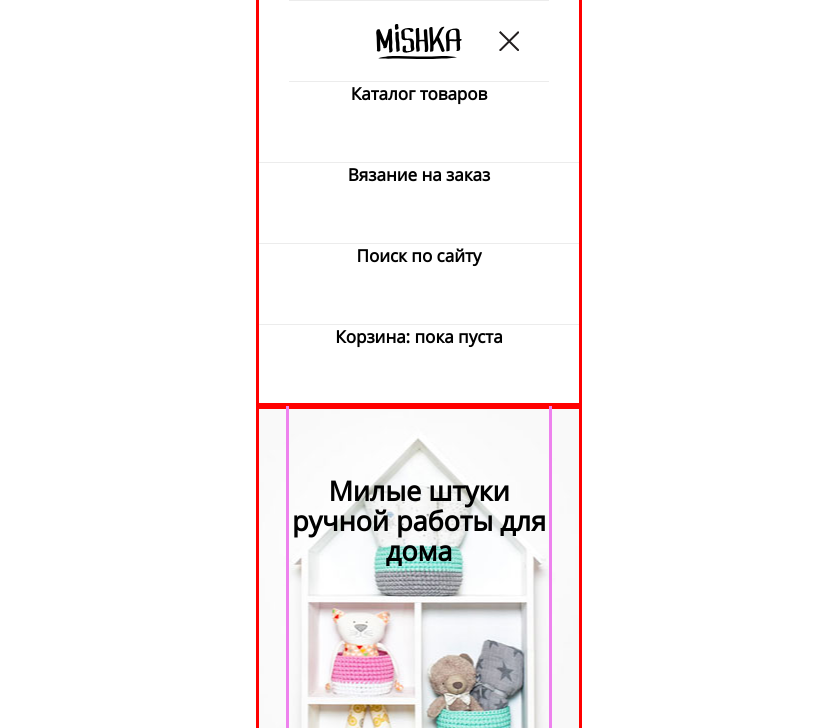
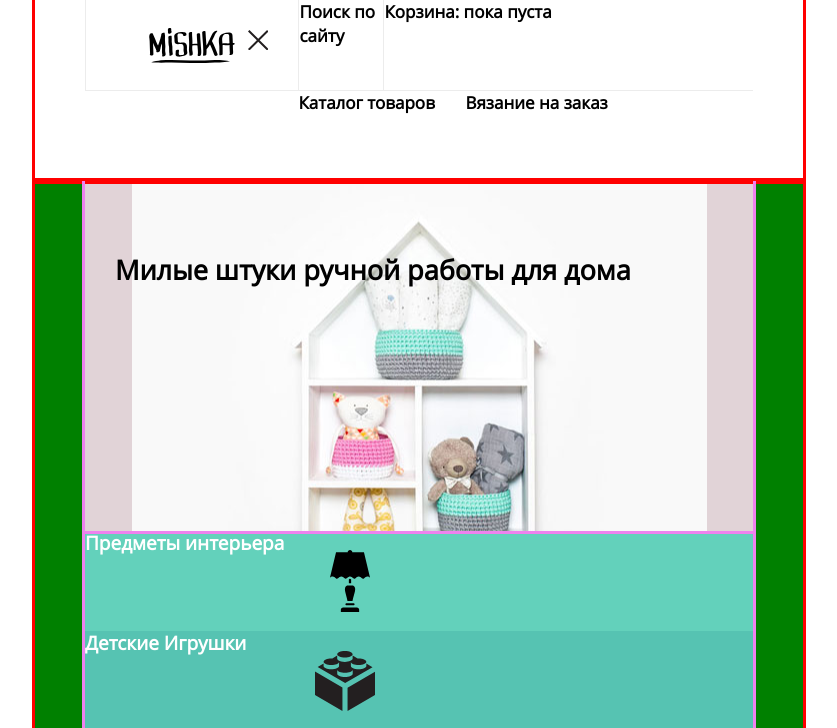
Before and after one commit to igor9ss/584557-mishka, a plain HTML site: page source/index.html in a window 1280 px wide. Shown: the top 728 px of the page, without its empty margins (221-1058 px from the left). Drawn offline with nearby package versions, Linux system fonts and the light colour scheme; files that its build step writes are made by us from their sources.

Commit message:
правит ветки

```diff
--- a/source/index.html
+++ b/source/index.html
@@ -13,16 +13,16 @@
         </span>
       <nav class="main-navigation">
         <ul class="main-navigation__list site-list">
-          <li class="site-list__item">
+          <li class="site-list__item site-list__catalog">
             <a class="site-list__link" href="mishka%20-%20catalog.html">Каталог товаров</a>
           </li>
-          <li class="site-list__item">
+          <li class="site-list__item site-list__booking">
             <a class="site-list__link" href="mishka%20-%20form.html">Вязание на заказ</a>
           </li>
-          <li class="main-navigation_search site-list__item">
+          <li class="main-navigation_search site-list__item site-list__search">
             <a class="site-list__link" href="#">Поиск по сайту</a>
           </li>
-          <li class="main-navigation_cart site-list__item">
+          <li class="main-navigation_cart site-list__item site-list__cart">
             <a class="site-list__link" href="#">Корзина: пока пуста</a>
           </li>
         </ul>
--- a/source/less/blocks/contacts.less
+++ b/source/less/blocks/contacts.less
@@ -1,7 +1,8 @@
 .contacts {
+  background: #ffffff;
   outline: 3px solid green;
-
-  &__title {
+}
+.contacts__title {
   margin: 0;
   padding: 0;
   font-size: 18px;
@@ -9,24 +10,22 @@
   line-height: 30px;
 }
 
-  &__table {
+.contacts__table {
   font-size: 15px;
   font-weight: normal;
   line-height: 30px;
   color: #444444;
 }
 
-  &__address {
+.contacts__address {
   vertical-align: top;
 }
 
-  &__email-link {
+.contacts__email-link {
   color: #444444;
 }
 
-  &__map {
-    margin-left: -30px;
+.contacts__map {
   background-color: #e6e2dc;
   background-image: url("../../img/map-mobile@1x.jpg") no-repeat center;
 }
-}
--- a/source/less/blocks/form.less
+++ b/source/less/blocks/form.less
@@ -1,21 +1,21 @@
 .form {
-  text-align: left;
+  background: #ffffff;
   outline: 3px solid green;
-
-  &__descr {
+}
+.form__descr {
   margin: 0;
   font-size: 13px;
   line-height: 24px;
   color: #444444;
 }
 
-  &__label {
+.form__label {
   font-size: 17px;
   line-height: 18px;
   font-weight: bold;
 }
 
-  &__val {
+.form__val {
   font-size: 17px;
   line-height: 16px;
   font-weight: bold;
@@ -23,7 +23,7 @@
   text-transform: uppercase;
   }
 
-  &__fieldset {
+.form__fieldset {
   margin: 0;
   padding: 0;
   border-bottom: none;
@@ -31,4 +31,3 @@
   border-right: none;
   border-top: 1px solid #63d1bb;
 }
-}
--- a/source/less/blocks/main-content.less
+++ b/source/less/blocks/main-content.less
@@ -3,10 +3,11 @@
   width: 320px;
   margin: 0 auto;
   padding: 0 30px;
-  background: #ffffff;
+  background: green;
   outline: 3px solid red;
+}
 
-  &__title {
+.main-content__title {
     min-height: 175px;
     margin: 0;
     padding: 0 30px;
@@ -15,5 +16,11 @@
     font-weight: bold;
     background-color: #f1f1f1;
     outline: 3px solid orange;
+}
+
+@media (min-width: 768px) {
+  .main-content {
+    width: 768px;
+    padding: 0 50px;
   }
 }
--- a/source/less/blocks/main-footer.less
+++ b/source/less/blocks/main-footer.less
@@ -6,3 +6,10 @@
   background: #f1f1f1;
   outline: 3px solid red;
 }
+
+@media (min-width: 768px) {
+  .main-footer {
+    width: 768px;
+    padding: 0 50px;
+  }
+}
--- a/source/less/blocks/main-header.less
+++ b/source/less/blocks/main-header.less
@@ -5,25 +5,26 @@
   padding: 0 30px;
   background: #ffffff;
   outline: 3px solid red;
+}
 
-  &__logo {
+.main-header__logo {
     display: block;
     position: relative;
     width: 100%;
     min-height: 80px;
     border-top: 1px solid #ececec;
     border-bottom: 1px solid #ececec;
-  }
+}
 
-  &__logo-img {
+.main-header__logo-img {
     position: absolute;
     top: 50%;
     left: 50%;
     margin-left: -43px;
     margin-top: -17px;
-  }
+}
 
-  &__menu-toggle {
+.main-header__menu-toggle {
     position: absolute;
     width: 20px;
     height: 20px;
@@ -34,5 +35,21 @@
     background: url("../../img/icon-menu-close.svg");
     border: none;
     outline: none;
+}
+
+@media (min-width: 768px) {
+  .main-header {
+    display: flex;
+    width: 768px;
+    padding: 0 50px;
+  }
+
+  .main-header__logo {
+    display: inline-block;
+    width: 320px;
+    height: 90px;
+    border: none;
+    border-bottom: 1px solid #ececec;
+    border-left: 1px solid #ececec;
   }
 }
--- a/source/less/blocks/main-navigation.less
+++ b/source/less/blocks/main-navigation.less
@@ -1,8 +1,8 @@
 .main-navigation {
   background: #ffffff;
+}
 
-  &__list {
-    margin: 0 -30px;
-    padding: 0;
-  }
+.main-navigation__list {
+  margin: 0;
+  padding: 0;
 }
--- a/source/less/blocks/modal.less
+++ b/source/less/blocks/modal.less
@@ -3,12 +3,11 @@
   width: 320px;
   margin: 0 auto;
   padding: 0 30px;
-  text-align: center;
   background: #ffffff;
   outline: 3px solid red;
+}
 
-
-  &__title {
+.modal__title {
   display: inline-block;
   width: 150px;
   margin: 0;
@@ -17,34 +16,39 @@
   font-weight: bold;
 }
 
-  &__form {
+.modal__form {
   margin: 0;
   padding: 0;
 }
 
-  &__sizes {
+.modal__sizes {
   margin: 0;
   padding: 0;
   border: none;
 }
 
-  &__btn {
+.modal__btn {
   line-height: 16px;
   color: #ffffff;
   background-color: #63d1bb;
   border: none;
 }
 
-  &__form-descr {
+.modal__form-descr {
   font-size: 15px;
   line-height: 30px;
   color: #444444;
 }
 
-  &__goods-size {
+.modal__goods-size {
   font-size: 17px;
   line-height: 16px;
   font-weight: bold;
   color: #444444;
 }
+
+@media (min-width: 768px) {
+  .modal {
+    width: 568px;
   }
+}
--- a/source/less/blocks/product-section.less
+++ b/source/less/blocks/product-section.less
@@ -1,39 +1,35 @@
 .product-section {
   outline: 3px solid violet;
-
-  &__title {
+}
+.product-section__title {
   height: 280px;
-    margin: 0 -30px;
+  margin: 0;
   padding: 70px 30px 0;
   font-size: 27px;
   font-weight: bold;
-    line-height: 30px;
-    text-align: center;
-    background: #e1d3d7 url("../../img/hero-mobile@1x.jpg") no-repeat center -20px;
+  ine-height: 30px;
+  background: #e1d3d7 url("../../img/hero-mobile@1x.jpg") no-repeat center;
+  outline: 3px solid violet;
 }
 
-  &__list {
+.product-section__list {
   padding: 0;
   margin: 0;
   list-style: none;
   text-align: left;
 }
 
-  &__item1 {
-    height: 100px;
-    margin: 0 -30px;
-    padding: 0 30px;
+.product-section__item1 {
+  min-height: 100px;
   background: #63d1bb url("../../img/icon-interior.svg") no-repeat 245px center;
 }
 
-  &__item2 {
-    height: 100px;
-    margin: 0 -30px;
-    padding: 0 30px;
+.product-section__item2 {
+  min-height: 100px;
   background: #56c3b2 url("../../img/icon-toy.svg") no-repeat 230px center;
   }
 
-  &__link {
+.product-section__link {
   display: block;
   width: 100%;
   height: 100%;
@@ -42,4 +38,3 @@
   font-weight: bold;
   color: white;
 }
-}
--- a/source/less/blocks/product.less
+++ b/source/less/blocks/product.less
@@ -1,7 +1,8 @@
 .product {
+  background: #ffffff;
   outline: 3px solid green;
-
-  &__name {
+}
+.product__name {
   margin: 0;
   font-size: 17px;
   line-height: 24px;
@@ -9,7 +10,7 @@
   text-align: left;
 }
 
-  &__descr {
+.product__descr {
   padding: 0;
   margin: 0;
   font-size: 13px;
@@ -18,14 +19,13 @@
   text-align: left;
 }
 
-  &__link {
+.product__link {
   color: #63d1bb;
 }
 
-  &__btn {
+.product__btn {
   width: 190px;
   min-height: 50px;
   font-size: 17px;
   line-height: 16px;
 }
-}
--- a/source/less/blocks/site-list.less
+++ b/source/less/blocks/site-list.less
@@ -2,25 +2,52 @@
   font-size: 17px;
   font-weight: bold;
   line-height: 24px;
-  text-align: center;
   list-style: none;
   background: #ffffff;
+}
 
-  &__item {
-    min-height: 80px;
+.site-list__item {
+  min-height: 80px;
+  border-bottom: 1px solid #ececec;
+}
+
+.site-list__link {
+  display: block;
+  color: black;
+}
+
+@media (min-width: 768px) {
+  .site-list {
+    display: flex;
+    flex-wrap: wrap;
+  }
+
+  .site-list__item {
+    min-height: 90px;
+    border-bottom: none;
+  }
+
+  .site-list__search {
+    order: 1;
+    width: 84px;
+    border-left: 1px solid #ececec;
+    border-right: 1px solid #ececec;
     border-bottom: 1px solid #ececec;
   }
 
-  &__link {
-    display: block;
-    color: black;
+  .site-list__cart{
+    order: 2;
+    width: 265px;
+    flex-grow: 1;
+    border-bottom: 1px solid #ececec;
+  }
 
-    &:hover {
-      color: #666666;
-    }
-
-    &:active {
-      color: #b2b2b2;
-    }
+  .site-list__catalog {
+    width: 167px;
+    order: 3;
+  }
+  .site-list__booking {
+    order: 4;
+    width: 167px;
   }
 }
```
Lines whose indentation alone changed are shown as unchanged.
